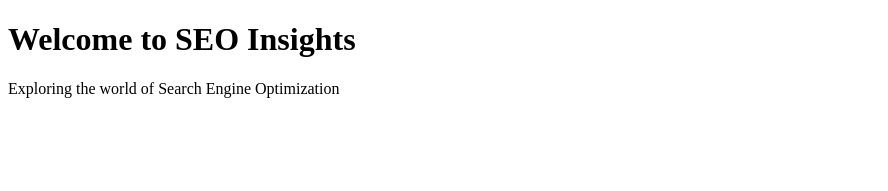
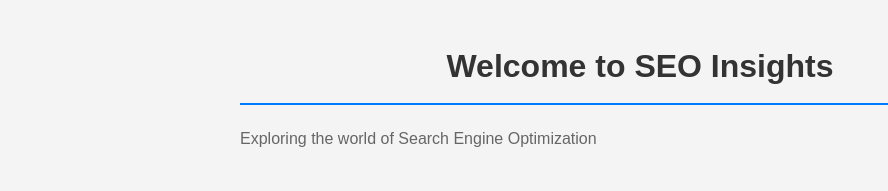
Before and after one commit to Rudy-SEO/new-seom-project, a plain HTML site: page index.html in a window 1280 px wide. Shown: the whole page, without its empty margins (0-888 px from the left). Drawn offline with Linux system fonts and the light colour scheme.

Commit message:
Add CSS styling to the page

```diff
--- a/index.html
+++ b/index.html
@@ -3,6 +3,25 @@
 <head>
     <meta charset="UTF-8">
     <title>SEO Insights</title>
+    <style>
+        body {
+            font-family: Arial, sans-serif;
+            max-width: 800px;
+            margin: 0 auto;
+            padding: 20px;
+            background-color: #f4f4f4;
+            line-height: 1.6;
+        }
+        h1 {
+            color: #333;
+            text-align: center;
+            border-bottom: 2px solid #007bff;
+            padding-bottom: 10px;
+        }
+        p {
+            color: #666;
+        }
+    </style>
 </head>
 <body>
     <h1>Welcome to SEO Insights</h1>
```
